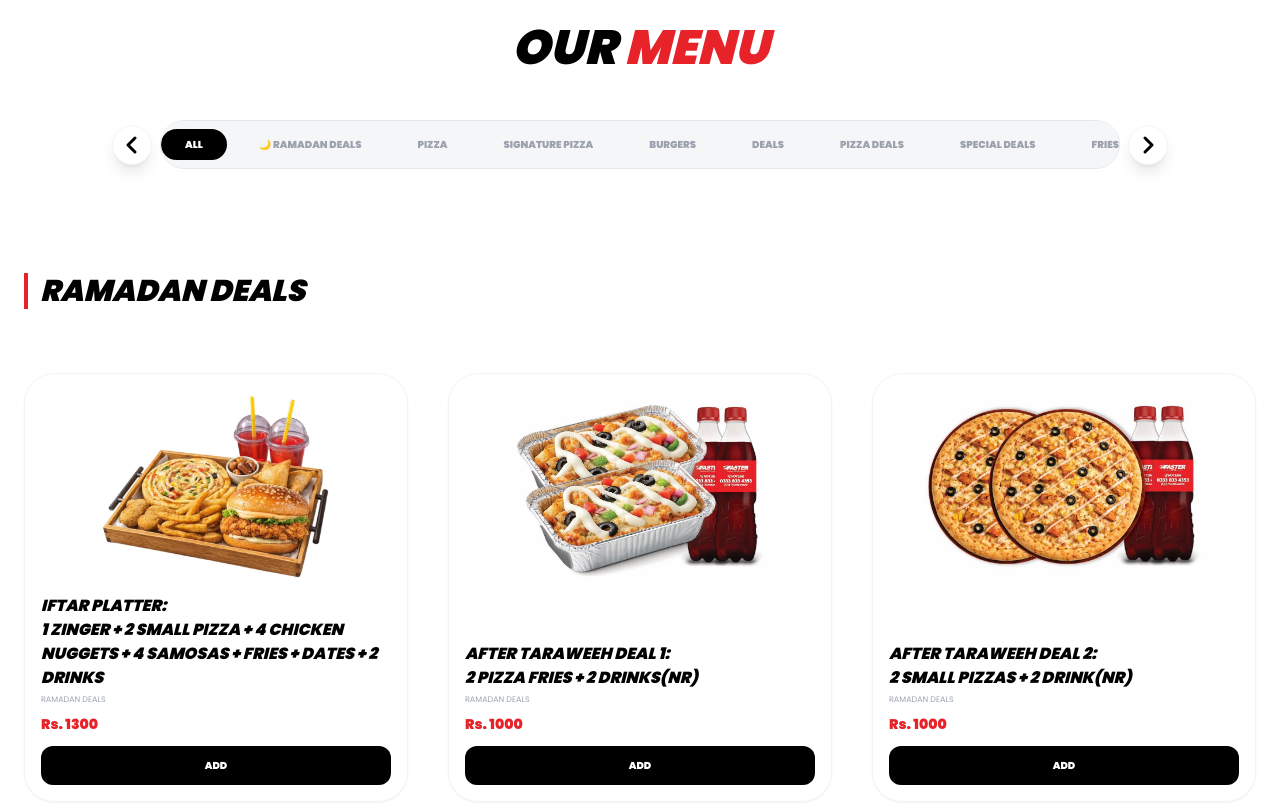
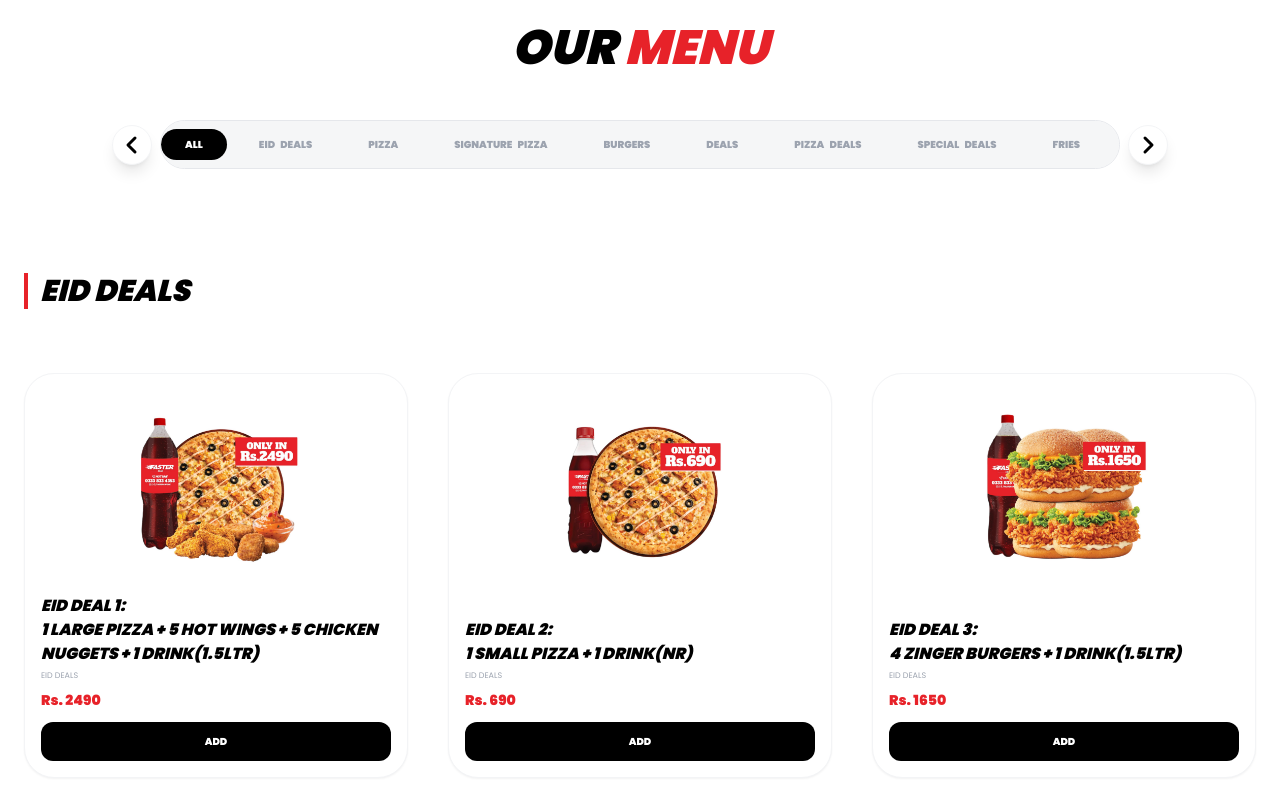
Before and after one commit to muizzgull/faster-cafe, a plain HTML site: page index.html in a window 1280 px wide. Shown: the part 1120-1925 px from the top of the page. Drawn offline with nearby package versions, Linux system fonts and the light colour scheme.

Commit message:
eid deals added. ramadan deals removed

```diff
--- a/cart.js
+++ b/cart.js
@@ -1,8 +1,7 @@
 const products = [
-    { id: 5001, name: "Iftar Platter: <br> 1 Zinger + 2 Small Pizza + 4 Chicken Nuggets + 4 Samosas + Fries + Dates + 2 Drinks", price: 1300, image: "iftar-platter.jpeg", category: "Ramadan Deals" },
-    { id: 5002, name: "After Taraweeh Deal 1: <br> 2 Pizza Fries + 2 Drinks(NR)", price: 1000, image: "after-taraweeh-1.jpeg", category: "Ramadan Deals" },
-    { id: 5003, name: "After Taraweeh Deal 2: <br> 2 Small Pizzas + 2 Drink(NR)", price: 1000, image: "after-taraweeh-2.jpeg", category: "Ramadan Deals" },
-    { id: 5004, name: "After Taraweeh Deal 3: <br> 2 Monster Fillet Burgers + 2 Drinks(NR)", price: 1000, image: "after-taraweeh-3.jpeg", category: "Ramadan Deals" },
+    { id: 5001, name: "Eid Deal 1: <br> 1 Large Pizza + 5 Hot Wings + 5 Chicken Nuggets + 1 Drink(1.5Ltr)", price: 2490, image: "eid-deal1.jpeg", category: "Eid Deals" },
+    { id: 5002, name: "Eid Deal 2: <br> 1 Small Pizza + 1 Drink(NR)", price: 690, image: "eid-deal2.jpeg", category: "Eid Deals" },
+    { id: 5003, name: "Eid Deal 3: <br> 4 Zinger Burgers + 1 Drink(1.5Ltr)", price: 1650, image: "eid-deal3.jpeg", category: "Eid Deals" },
     { id: 1, name: "Patty Burger", price: 320, image: "patty-burger.png", category: "Burgers" },
     { id: 2, name: "Crunch Burger", price: 320, image: "cruch-burger.png", category: "Burgers" },
     { id: 3, name: "Grilled Burger", price: 490, image: "grilled-burger.png", category: "Burgers" },
@@ -99,7 +98,7 @@ function injectNavbar() {
 function displayProducts(category = 'All') {
     const grid = document.getElementById('product-grid');
     if (!grid) return;
-    const categoryOrder = ["Ramadan Deals", "Pizza", "Signature Pizza", "Burgers", "Deals", "Pizza Deals", "Special Deals", "Fries", "Nuggets", "Hot Wings", "Chicken Strips", "Wraps", "Shawarmas", "Paratha Rolls", "Drinks", "Others"];
+    const categoryOrder = ["Eid Deals", "Pizza", "Signature Pizza", "Burgers", "Deals", "Pizza Deals", "Special Deals", "Fries", "Nuggets", "Hot Wings", "Chicken Strips", "Wraps", "Shawarmas", "Paratha Rolls", "Drinks", "Others"];
     const cats = category === 'All' ? categoryOrder : [category];
     let htmlContent = "";
     cats.forEach(cat => {
@@ -107,7 +106,7 @@ function displayProducts(category = 'All') {
         if (filtered.length > 0) {
             htmlContent += `<div class="col-span-full mt-10 mb-6"><h2 class="text-xl md:text-3xl font-black italic uppercase border-l-4 border-[#E72229] pl-3 text-black">${cat}</h2></div>`;
             htmlContent += filtered.map(p => {
-                const needsModal = ["Pizza", "Signature Pizza", "Hot Wings", "Nuggets", "Chicken Strips", "Pizza Deals"].includes(p.category) || (p.category === "Fries" && p.name !== "Loaded Fries");
+                const needsModal = ["Eid Deals, Pizza", "Signature Pizza", "Hot Wings", "Nuggets", "Chicken Strips", "Pizza Deals"].includes(p.category) || (p.category === "Fries" && p.name !== "Loaded Fries");
                 return `
                 <div class="bg-white p-4 rounded-[30px] shadow-sm border border-gray-100 flex flex-col justify-between">
                     <div class="h-32 md:h-48 flex items-center justify-center mb-3"><img src="${p.image}" class="max-h-full object-contain" onerror="this.src='https://via.placeholder.com/300?text=Food'"></div>
--- a/index.html
+++ b/index.html
@@ -135,13 +135,13 @@
 
             <div id="cat-scroll" class="flex-1 flex overflow-x-auto no-scrollbar gap-2 bg-gray-100/80 backdrop-blur-md p-2 rounded-[35px] border border-gray-200 scroll-smooth mx-8">
                 <button onclick="handleCategoryClick(this, 'All')" class="filter-btn active-cat px-6 py-2 rounded-full text-[10px] font-black uppercase">All</button>
-                <button onclick="handleCategoryClick(this, 'Ramadan Deals')" class="filter-btn text-gray-400 px-6 py-2 rounded-full text-[10px] font-black uppercase">🌙 Ramadan Deals</button>
+                <button onclick="handleCategoryClick(this, 'Eid Deals')" class="filter-btn text-gray-400 px-6 py-2 rounded-full text-[10px] font-black uppercase">Eid &nbsp; Deals</button>
                 <button onclick="handleCategoryClick(this, 'Pizza')" class="filter-btn text-gray-400 px-6 py-2 rounded-full text-[10px] font-black uppercase">Pizza</button>
-                <button onclick="handleCategoryClick(this, 'Signature Pizza')" class="filter-btn text-gray-400 px-6 py-2 rounded-full text-[10px] font-black uppercase">Signature Pizza</button>
+                <button onclick="handleCategoryClick(this, 'Signature Pizza')" class="filter-btn text-gray-400 px-6 py-2 rounded-full text-[10px] font-black uppercase">Signature &nbsp; Pizza</button>
                 <button onclick="handleCategoryClick(this, 'Burgers')" class="filter-btn text-gray-400 px-6 py-2 rounded-full text-[10px] font-black uppercase">Burgers</button>
                 <button onclick="handleCategoryClick(this, 'Deals')" class="filter-btn text-gray-400 px-6 py-2 rounded-full text-[10px] font-black uppercase">Deals</button>
-                <button onclick="handleCategoryClick(this, 'Pizza Deals')" class="filter-btn text-gray-400 px-6 py-2 rounded-full text-[10px] font-black uppercase">Pizza Deals</button>
-                <button onclick="handleCategoryClick(this, 'Special Deals')" class="filter-btn text-gray-400 px-6 py-2 rounded-full text-[10px] font-black uppercase">Special Deals</button>
+                <button onclick="handleCategoryClick(this, 'Pizza Deals')" class="filter-btn text-gray-400 px-6 py-2 rounded-full text-[10px] font-black uppercase">Pizza &nbsp; Deals</button>
+                <button onclick="handleCategoryClick(this, 'Special Deals')" class="filter-btn text-gray-400 px-6 py-2 rounded-full text-[10px] font-black uppercase">Special &nbsp; Deals</button>
                 <button onclick="handleCategoryClick(this, 'Fries')" class="filter-btn text-gray-400 px-6 py-2 rounded-full text-[10px] font-black uppercase">Fries</button>
                 <button onclick="handleCategoryClick(this, 'Nuggets')" class="filter-btn text-gray-400 px-6 py-2 rounded-full text-[10px] font-black uppercase">Nuggets</button>
                 <button onclick="handleCategoryClick(this, 'Hot Wings')" class="filter-btn text-gray-400 px-6 py-2 rounded-full text-[10px] font-black uppercase">Wings</button>
```
Also changed, not shown: eid-deal1.jpeg (added), eid-deal2.jpeg (added), eid-deal3.jpeg (added).
